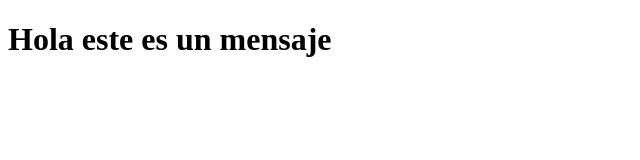
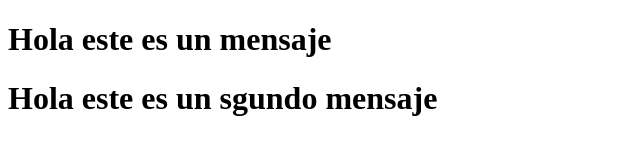
Before and after one commit to Santiago10234/TrabajosFWD, a plain HTML site: page index.html in a window 1280 px wide. Shown: the whole page, without its empty margins (0-640 px from the left). Drawn offline with Linux system fonts and the light colour scheme.

Commit message:
creacion segundo h1

```diff
--- a/index.html
+++ b/index.html
@@ -7,5 +7,6 @@
 </head>
 <body>
     <h1>Hola este es un mensaje</h1>
+    <h1>Hola este es un sgundo mensaje</h1>
 </body>
 </html>
```
